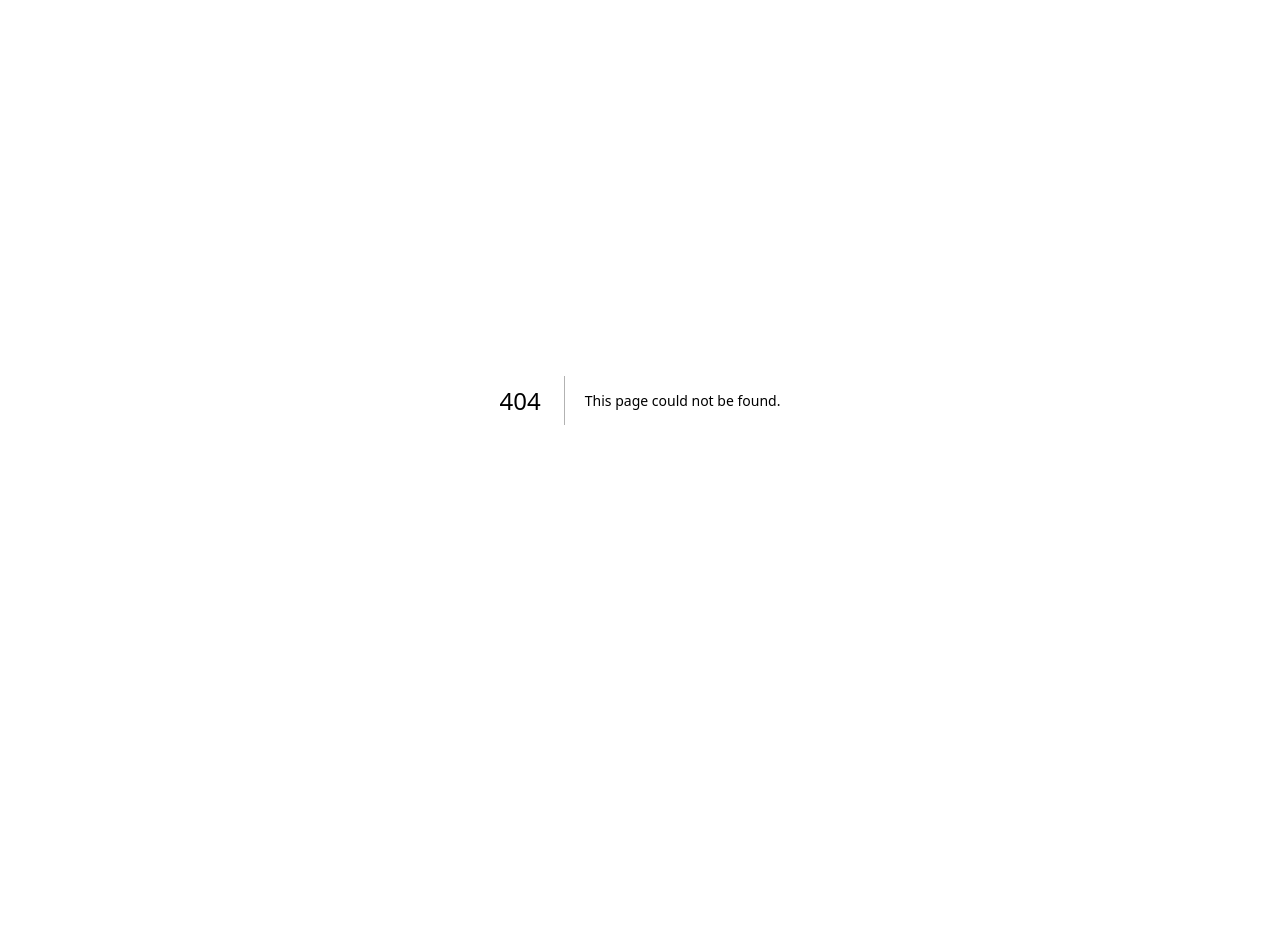
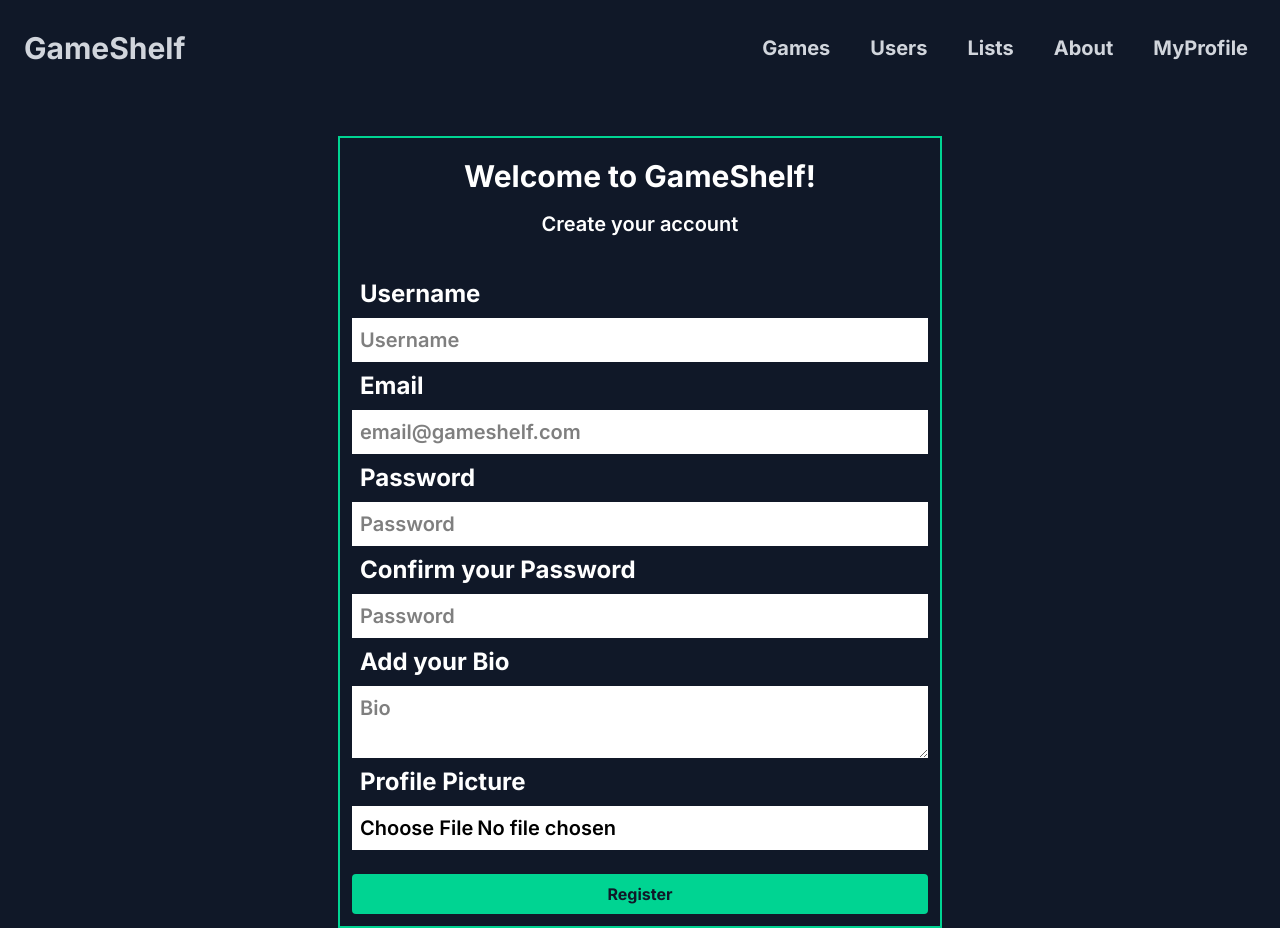
Before and after one commit to giovanniborsari/game-shelf, a Next.js app in the folder frontend/: page /register in a window 1280 px wide. Before the commit this address had no page. Before the commit the page ends 800 px from the top, so only its background shows below. Built offline with nearby package versions, Linux system fonts and the light colour scheme.

Commit message:
register implemented

```diff
--- a/frontend/app/home/page.tsx
+++ b/frontend/app/home/page.tsx
@@ -89,6 +89,10 @@ export default function Home() {
         key={featuredGenres[0].id}
         id={featuredGenres[0].id}
         name={featuredGenres[0].name} />
+        <GenreRow
+        key={featuredGenres[1].id}
+        id={featuredGenres[1].id}
+        name={featuredGenres[1].name} />
         <PlatformRow
         key={featuredPlatforms[0].id}
         id={featuredPlatforms[0].id}
--- a/frontend/app/login/page.tsx
+++ b/frontend/app/login/page.tsx
@@ -23,7 +23,6 @@ export default function Login(){
     p-2"
     placeholder="Username"
     ></input>
-    <br></br>
     <h1 className="text-white text-2xl font-bold mr-auto p-2">Password</h1>
     <input
     type="password"
@@ -50,7 +49,7 @@ export default function Login(){
     .then(data => {
       if (data.access_token) {
         localStorage.setItem("token", data.access_token);
-        router.push("/");
+        router.push("user/me");
       } else {
         setError(data.Error);
       }
@@ -63,11 +62,12 @@ export default function Login(){
     </button>
     {error && <p className="text-red-500 mt-2">{error}</p>}
     <br></br>
-    <button type="submit" className="flex-1 bg-emerald-400
+    <a href="/register"
+    className="flex items-center justify-center bg-emerald-400
     hover:bg-emerald-500 text-gray-900 font-bold py-2 px-4 rounded
     transition-colors min-w-xl min-h-10">
     Register
-    </button>
+    </a>
     </div>
     </div>
 
--- /dev/null
+++ b/frontend/app/register/page.tsx
@@ -0,0 +1,118 @@
+"use client";
+import { useState } from "react";
+import TopBar from "../components/TopBar";
+import { useRouter } from "next/navigation";
+
+export default function Register(){
+
+const router = useRouter();
+const [error, setError] = useState("");
+const [username, setUsername] = useState("");
+const [password, setPassword] = useState("");
+const [email, setEmail] = useState("");
+const [bio, setBio] = useState("");
+const [picture, setPicture] = useState("");
+const [confirmPassword, setConfirmPassword] = useState("");
+
+return(
+    <div className="min-h-screen bg-gray-900 flex flex-col items-center">
+    <TopBar/>
+    <div className="border-2 border-emerald-400 flex flex-col mt-10 p-3
+    items-center">
+    <h1 className= "text-white text-3xl font-bold p-2 ">
+        Welcome to GameShelf!</h1>
+    <h2 className= "text-white text-xl font-semibold p-2 ">
+        Create your account</h2>
+    <br></br>
+    <h1 className="text-white text-2xl font-bold mr-auto p-2">Username</h1>
+    <input
+    type="text"
+    value={username}
+    onChange={(e) => setUsername(e.target.value)}
+    className="bg-white min-w-xl min-h-10 text-black text-xl font-semibold
+    p-2"
+    placeholder="Username"
+    ></input>
+    <h1 className="text-white text-2xl font-bold mr-auto p-2">Email</h1>
+    <input
+    type="email"
+    value={email}
+    onChange={(e) => setEmail(e.target.value)}
+    className="bg-white min-w-xl min-h-10 text-black text-xl font-semibold
+    p-2"
+    placeholder="email@gameshelf.com"
+    ></input>
+    <h1 className="text-white text-2xl font-bold mr-auto p-2">Password</h1>
+    <input
+    type="password"
+    value={password}
+    onChange={(e) => setPassword(e.target.value)}
+    className="bg-white min-w-xl min-h-10 text-black text-xl font-semibold
+    p-2"
+    placeholder="Password"
+    ></input>
+    <h1 className="text-white text-2xl font-bold mr-auto p-2">
+        Confirm your Password</h1>
+    <input
+    type="password"
+    value={confirmPassword}
+    onChange={(e) => setConfirmPassword(e.target.value)}
+    className="bg-white min-w-xl min-h-10 text-black text-xl font-semibold
+    p-2"
+    placeholder="Password"
+    ></input>
+    <h1 className="text-white text-2xl font-bold mr-auto p-2">
+        Add your Bio</h1>
+    <textarea
+    value={bio}
+    onChange={(e) => setBio(e.target.value)}
+    className="bg-white min-w-xl min-h-10 text-black text-xl font-semibold
+    p-2 resize-y "
+    placeholder="Bio"
+    ></textarea>
+    <h1 className="text-white text-2xl font-bold mr-auto p-2">
+        Profile Picture</h1>
+    <input
+    type="file"
+    className="bg-white min-w-xl min-h-10 text-black text-xl font-semibold
+    p-2 items-center flex justify-center"
+    //Implement it later, when adding aws
+    ></input>
+    <br></br>
+    <button
+    onClick={() => {
+    fetch("http://localhost:8000/auth/register", {
+      method: "POST",
+      headers: {
+        "Content-Type": "application/json"
+      },
+      body: JSON.stringify({
+        username:username,
+        password:password,
+        email:email,
+        bio:bio,
+        picture:""
+        //Implement picture when adding aws
+        })
+    })
+
+    .then(res => res.json())
+    .then(data => {
+      if (data.access_token) {
+        localStorage.setItem("token", data.access_token);
+        router.push("/user/me");
+      } else {
+        setError(data.Error);
+      }
+    })
+    }}
+    className="flex-1 bg-emerald-400
+    hover:bg-emerald-500 text-gray-900 font-bold py-2 px-4 rounded
+    transition-colors min-w-xl min-h-10">
+    Register
+    </button>
+    </div>
+    </div>
+
+)
+}
```
Also changed, not shown: frontend/app/components/FilteringCol.tsx (+6 -2 lines), frontend/user/me/[id]/page.tsx (added), frontend/user/me/page.tsx (added).
